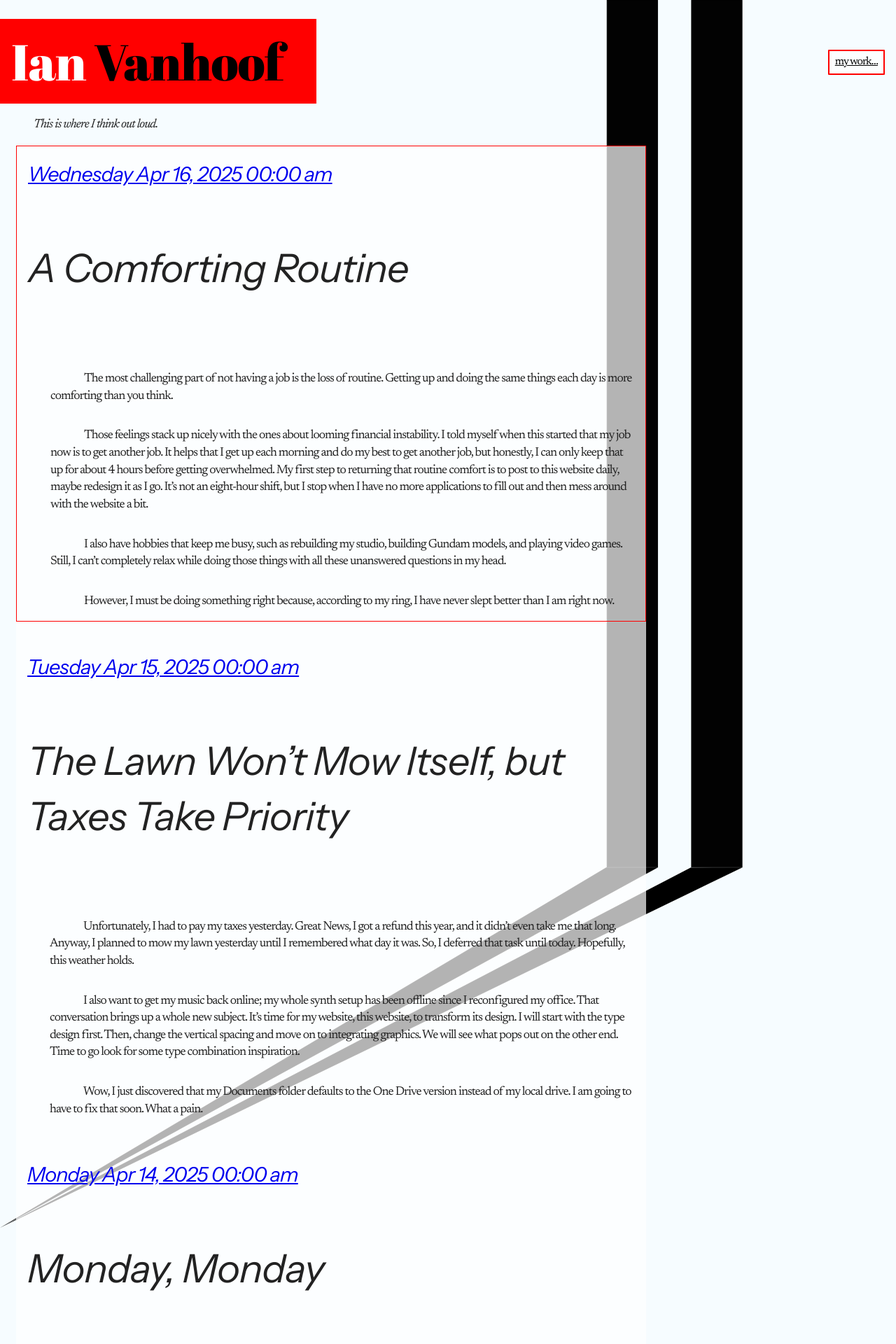
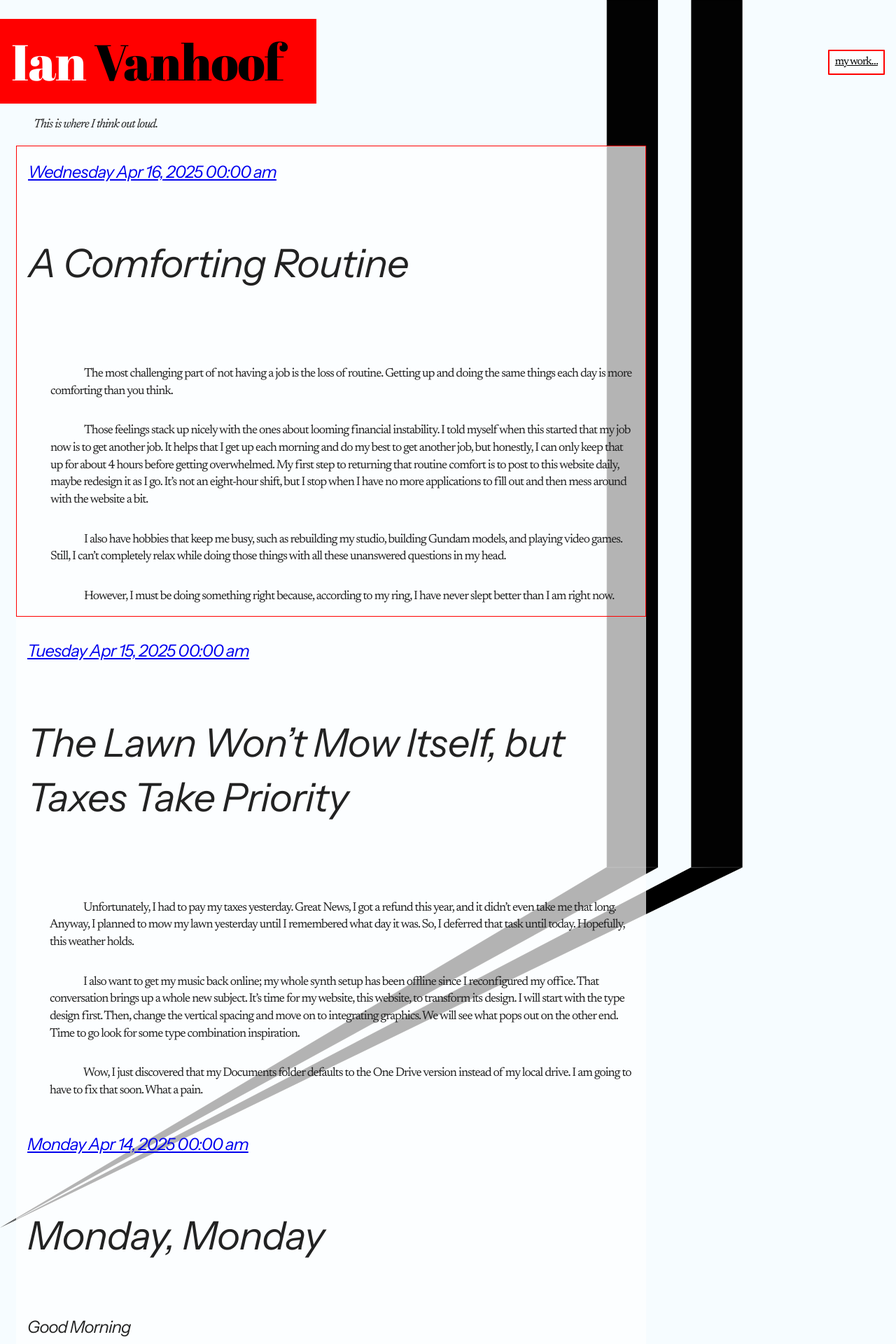
Before and after one commit to ianvanhoof/ianvanhoof.github.io, a Jekyll site: the page built from homepage.html, in a window 1280 px wide. Shown: the top 1920 px of the page at 70% size. Built offline with Jekyll 4.4.1, drawn with Linux system fonts in a browser that asks for light colours.

Commit message:
Change front-page-heading to H2 from H1

```diff
--- a/homepage.html
+++ b/homepage.html
@@ -7,11 +7,11 @@ button: about-me
     {% for post in site.posts limit:1 %}
         <article id="first-post" class="post-front-page">
 
-            <h1 class="front-page-heading">
+            <h2 class="front-page-heading">
             <a class="post-link" href="{{ post.url | prepend: site.baseurl }}">
                 {{ post.date | date: "%A %b %-d, %Y %H:%M %P" }}
             </a>
-            </h1>
+            </h2>
             <!-- <p class="post-meta"><i>{{ post.date | date: "%b %-d, %Y %H:%M" }}</i></p> -->
             <section>
                 {{post.content}}
@@ -21,11 +21,11 @@ button: about-me
     {% for post in site.posts limit:5 offset:1 %}
         <article class="post-front-page">
 
-            <h1 class="front-page-heading">
+            <h2 class="front-page-heading">
             <a class="post-link" href="{{ post.url | prepend: site.baseurl }}">
                 {{ post.date | date: "%A %b %-d, %Y %H:%M %P" }}
             </a>
-            </h1>
+            </h2>
             <!-- <p class="post-meta"><i>{{ post.date | date: "%b %-d, %Y %H:%M" }}</i></p> -->
             <section>
                 {{post.content}}
```
